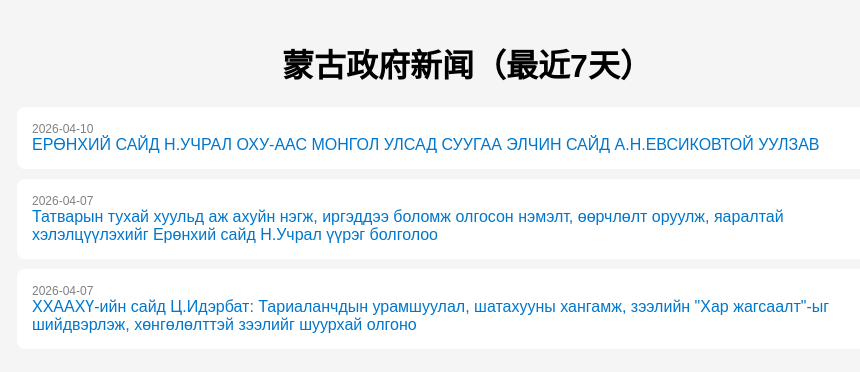
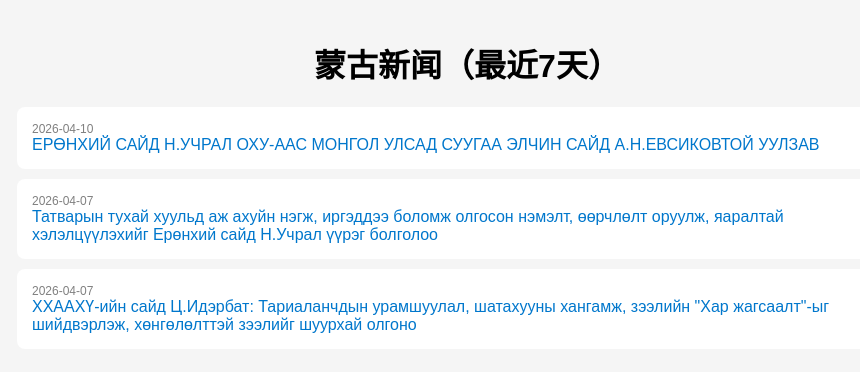
Before and after one commit to researchmn1990/MN_News, a plain HTML site: page index.html in a window 1280 px wide. Shown: the whole page, without its empty margins (173-1033 px from the left). Drawn offline with Linux system fonts and the light colour scheme.

Commit message:
Update index.html

```diff
--- a/index.html
+++ b/index.html
@@ -34,7 +34,7 @@
 </head>
 <body>
 
-<h1>蒙古政府新闻（最近7天）</h1>
+<h1>蒙古新闻（最近7天）</h1>
 
 <div id="news-container">加载中...</div>
 
```
